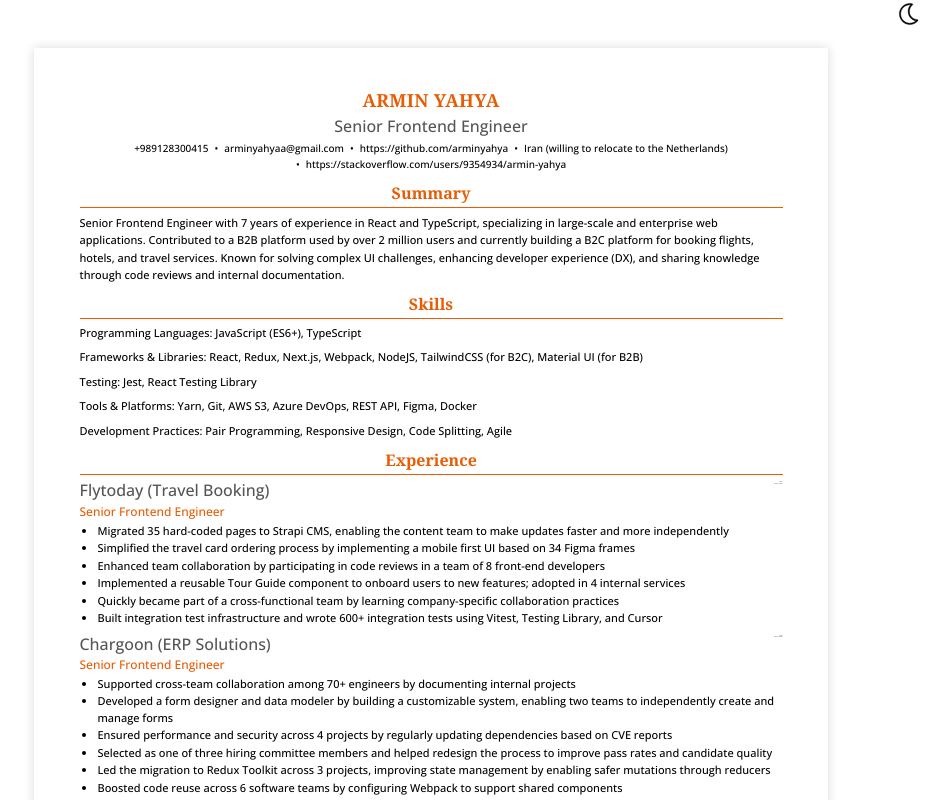
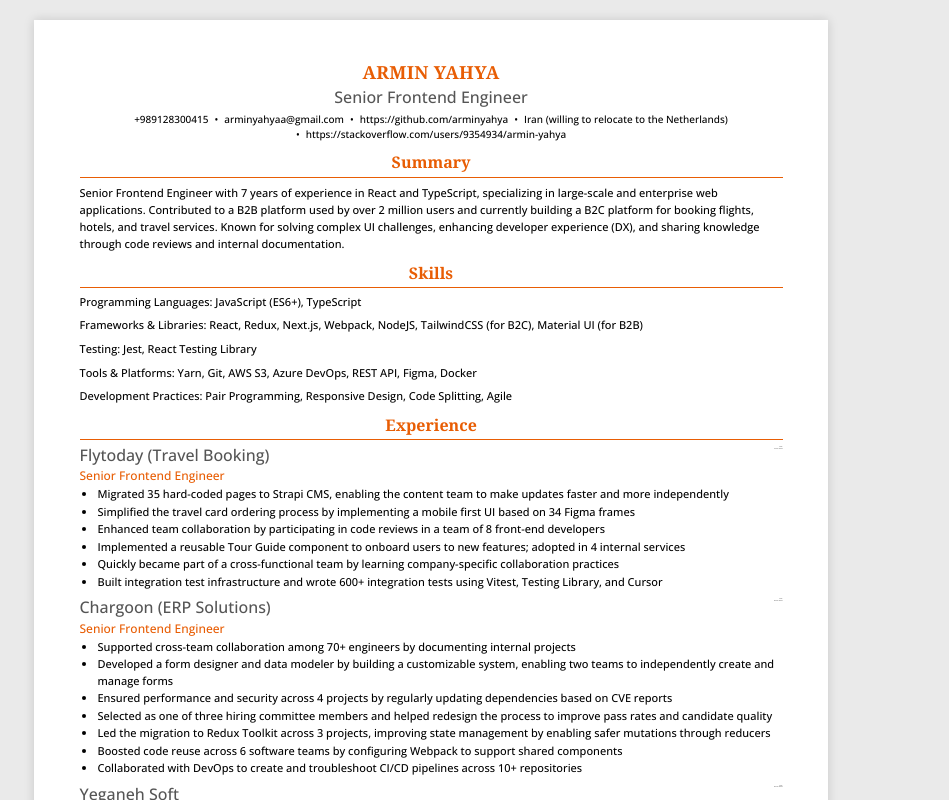
Before and after one commit to arminyahya/cv-nextjs, a Next.js app: page / in a window 1280 px wide. Shown: the top 800 px of the page, without its empty margins (209-1158 px from the left). Built offline with nearby package versions, Linux system fonts and the light colour scheme.

Commit message:
chore: remove dark mode

```diff
--- a/src/app/layout.tsx
+++ b/src/app/layout.tsx
@@ -1,10 +1,6 @@
 "use client";
 import localFont from "next/font/local";
 
-import "./globals.css";
-import Header from "@/components/header";
-import AppContext from "@/appContext";
-import Footer from "@/components/footer";
 import { useParams } from "next/navigation";
 
 const openSans = localFont({ src: "../../public/OpenSans.ttf" });
@@ -22,7 +18,6 @@ export default function RootLayout({
           ( openSans.className) + ' relative my-0 mx-auto w-full bg-background-color max-w-[1000px]'
         }
       >
-        <Header />
         {children}
         <div id="portal-modal"></div>
       </body>
```
